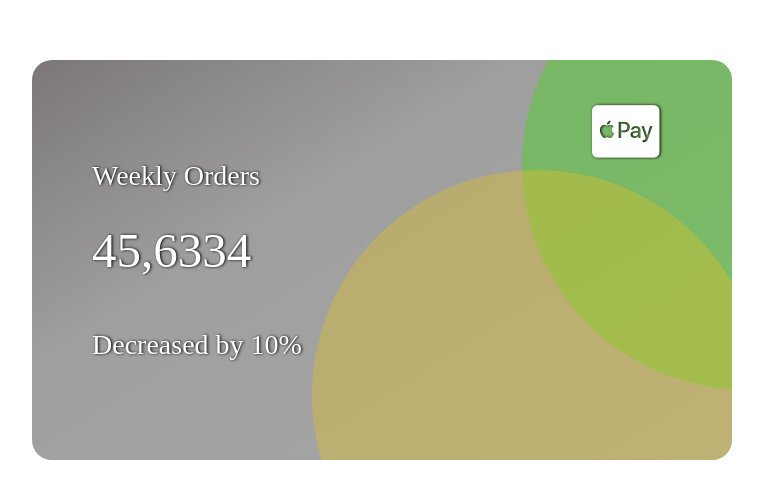
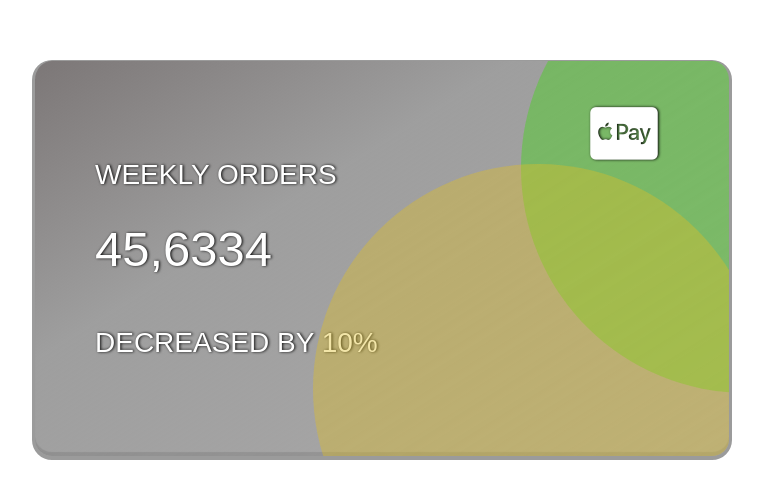
Before and after one commit to Vsevolodusk/Credit-Card, a plain HTML site: page Index.html in a window 1280 px wide. Shown: the part 140-638 px from the top of the page, without its empty margins (258-1021 px from the left). Drawn offline with Linux system fonts and the light colour scheme.

Commit message:
Corrected Card

```diff
--- a/Index.html
+++ b/Index.html
@@ -17,10 +17,17 @@
   </head>
   <body>
    <div class="wrapper">
-      <p class="orders">Weekly Orders</p>
-      <p class="amount">45,6334</p>
-      <p class="decreasing">Decreased by 10%</p>
-      <p class="icon"><i class="fa-brands fa-cc-apple-pay"></i></p>
+      <div class="card front">
+        <p class="orders">Weekly Orders</p>
+        <p class="amount">45,6334</p>
+        <p class="decreasing">Decreased by 10%</p>
+        <p class="icon"><i class="fa-brands fa-cc-apple-pay"></i></p>
+      </div>
+      <div class="card back">
+        <div class="line">
+          <p class="cvv_code">CVV : 987</p>
+        </div>
+      </div>
    </div>
   </body>
 </html>
--- a/css/style.css
+++ b/css/style.css
@@ -6,10 +6,31 @@ body{
 .wrapper{
   height: 400px;
   width: 700px;
+  position: relative;
+  transform-style: preserve-3d;
+}
+.card {
+  backface-visibility: hidden;
+  font-size: 5rem;
+  font-family: Arial, "Helvetica Neue", Helvetica, sans-serif;
+  display: grid;
+  text-transform: uppercase;
+  place-content: center;
+  transition: 1.1s transform linear;
+  transform-style: preserve-3d;
+  border: 2px solid #9b9b9b;
+  border-width: 1px 3px 4px;
+  border-radius: 20px;
+  box-shadow: inset 0 -4px 1px rgba(0, 0, 0, 0.1);
+  border-radius: 20px;
+  overflow:hidden;
+}
+.front{
+  height: 100%;
+  width: 100%;
   border-radius: 20px;
   background: linear-gradient(148deg, rgba(124,119,119,1) 0%, rgba(99,99,99,0.6180847338935574) 36%, rgba(170,169,169,1) 100%);
-  position: relative;
-  overflow: hidden;
+  position: absolute;
   display: flex;
   flex-direction: column;
   justify-content: center;
@@ -18,7 +39,27 @@ body{
   color: #fff;
   text-shadow: 1px 0 3px #000;
 }
-.wrapper::before{
+.back{
+  height: 100%;
+  width: 100%;
+  background: #b3b6b0;
+  color: #fafcf8;
+  position: absolute;
+  transform: rotateY(180deg) perspective(500px);
+}
+.line{
+  height: 40px;
+  width: 100%;
+  position: absolute;
+  top: 20px;
+  background-color: #000;
+  font-size: 20px;
+  display: flex;
+  align-items: center;
+  justify-content: flex-end;
+  padding-right: 50px;
+}
+.front::before{
   content: "";
   display: block;
   top: -30%;
@@ -30,7 +71,7 @@ body{
   background-color: rgba(255, 25, 25 , 0.4);
   animation: 10s bg_color_before linear infinite ;
 }
-.wrapper::after{
+.front::after{
   content: "";
   display: block;
   bottom: -40%;
@@ -55,6 +96,12 @@ body{
   left: 80%;
   top: 10%;
   font-size: 60px;
+}
+.wrapper:hover .front {
+  transform: rotateY(180deg) perspective(500px);
+}
+.wrapper:hover .back {
+  transform: rotateY(360deg) perspective(500px);
 }
 @keyframes bg_color_before{
  0%{
```
